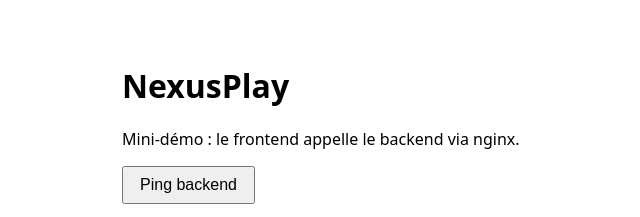
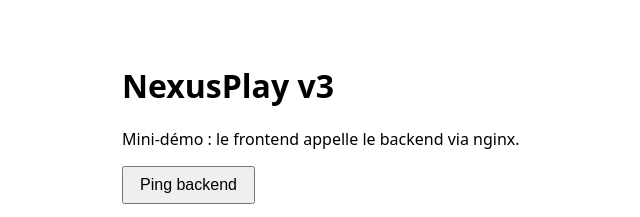
Before and after one commit to admngn/NexusPlay, a plain HTML site: page services/frontend/index.html in a window 1280 px wide. Shown: the top 217 px of the page, 198-838 px from the left. Drawn offline with Linux system fonts and the light colour scheme.

Commit message:
test: bump v3

```diff
--- a/services/frontend/index.html
+++ b/services/frontend/index.html
@@ -2,7 +2,7 @@
 <html lang="fr">
 <head>
   <meta charset="UTF-8">
-  <title>NexusPlayV2</title>
+  <title>NexusPlay v3V2</title>
   <style>
     body { font-family: system-ui, sans-serif; max-width: 640px; margin: 4rem auto; padding: 0 1rem; }
     button { font-size: 1rem; padding: 0.5rem 1rem; cursor: pointer; }
@@ -10,7 +10,7 @@
   </style>
 </head>
 <body>
-  <h1>NexusPlay</h1>
+  <h1>NexusPlay v3</h1>
   <p>Mini-démo : le frontend appelle le backend via nginx.</p>
   <button id="ping">Ping backend</button>
   <pre id="out">…</pre>
```
